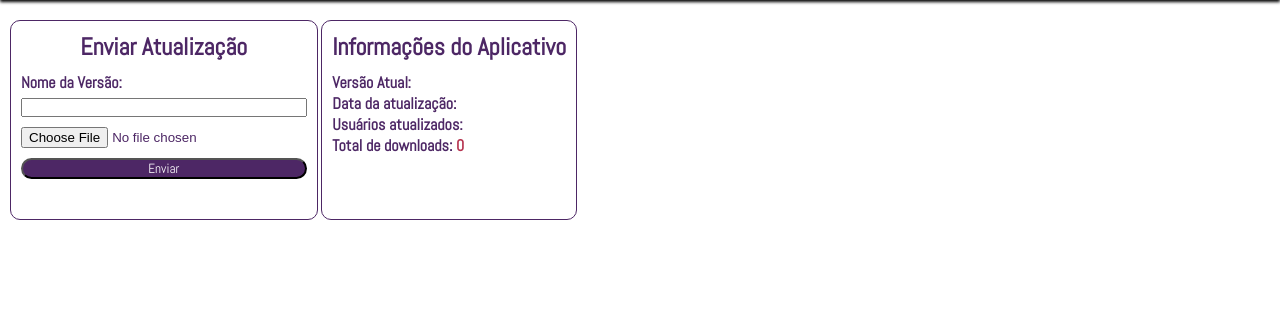
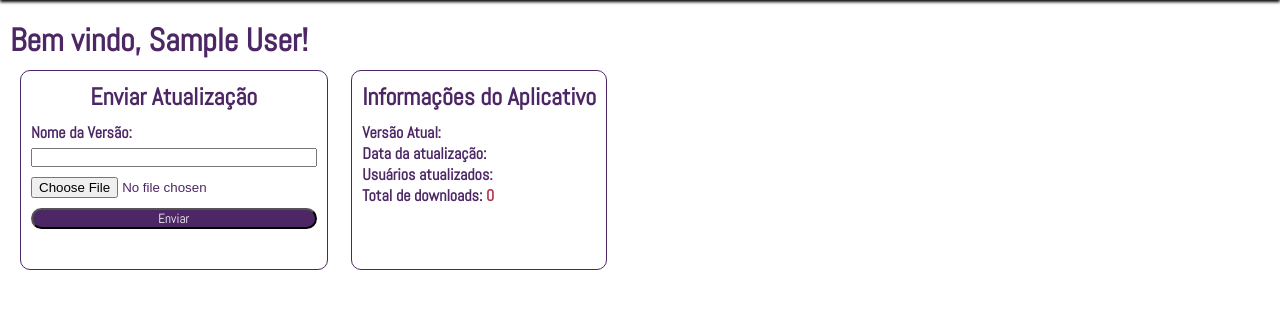
Before and after one commit to euesdrasgois/athenados, a PHP site: page /admin/painel.php in a window 1280 px wide. Shown: the part 100-409 px from the top of the page. Run offline with PHP 8.4, Linux system fonts and the light colour scheme; the visitor is signed in with stand-in values (Sample User, id 1); data that the repository does not hold is empty.

Commit message:
bem vindo

```diff
--- a/admin/css/painel.css
+++ b/admin/css/painel.css
@@ -24,6 +24,7 @@ body{
     border-radius: 10px;
     padding: 10px;
     vertical-align: middle;
+    margin: 10px;
 }
 .content {
     margin: 20px 10px;
--- a/admin/painel.php
+++ b/admin/painel.php
@@ -42,6 +42,9 @@ include 'verifica_login.php';
     ?>
 
     <div class="content">
+        <?php
+            echo "<h1>Bem vindo, {$_SESSION['nome']}!</h1>"
+        ?>
         <div>
             <form action="<?php echo $_SERVER['PHP_SELF']; ?>" method="POST" enctype="multipart/form-data">
                 <h2>Enviar Atualização</h2>
```
